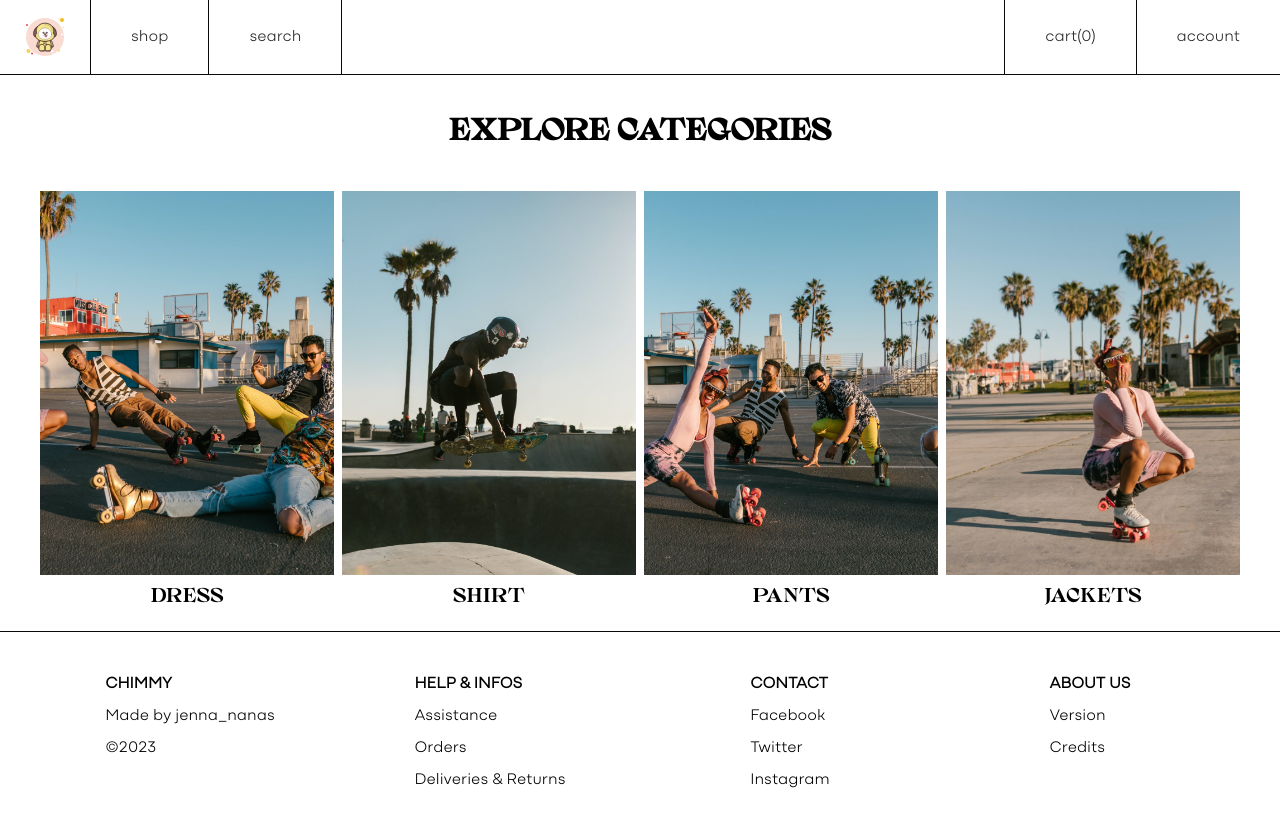
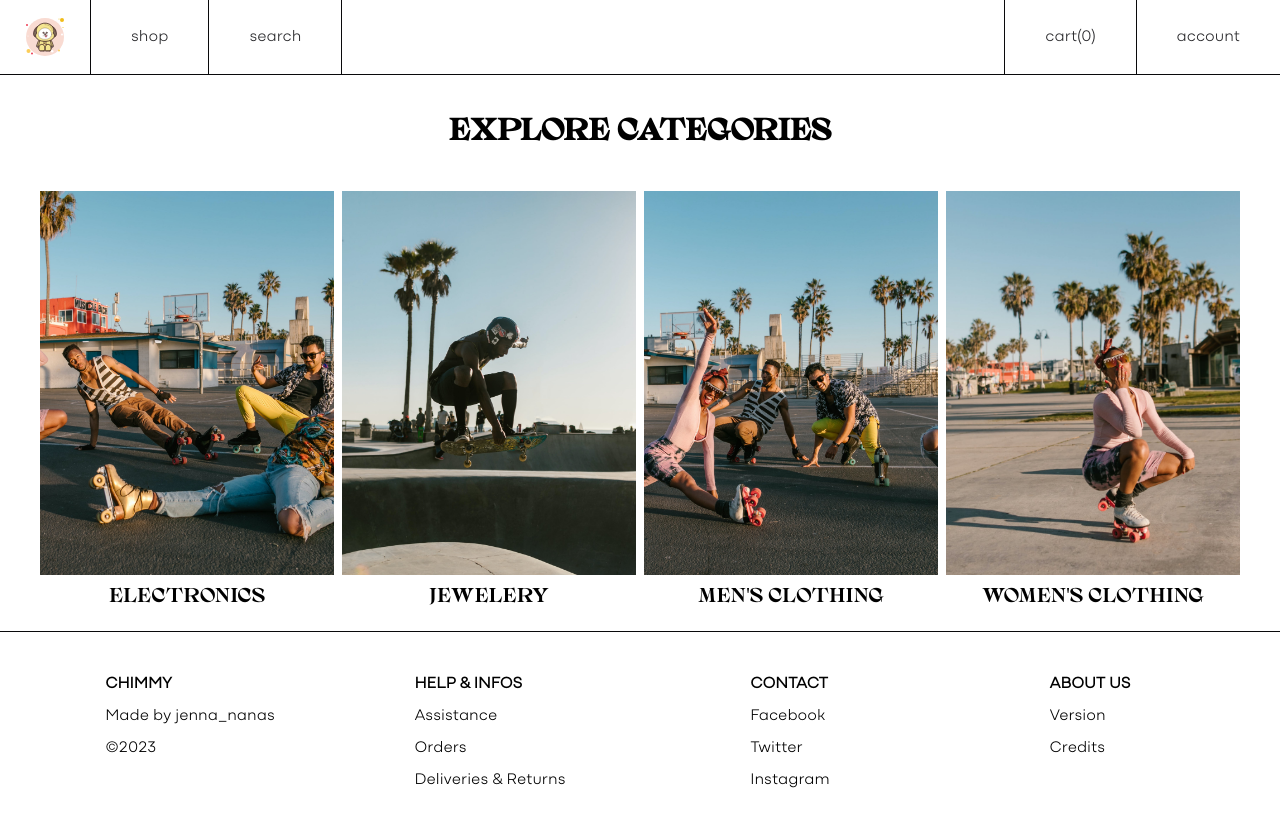
Before and after one commit to jennananas/chimmyShop, a React (Vite) app: page /search in a window 1280 px wide. Shown: the top 826 px of the page. Built offline with nearby package versions, Linux system fonts and the light colour scheme; no server answers.

Commit message:
fetch product by category

```diff
--- a/src/components/Cover/Cover.tsx
+++ b/src/components/Cover/Cover.tsx
@@ -1,27 +1,34 @@
 import CoverItem from "./CoverItem"
+import { Link } from "react-router-dom";
+
 
 
 export default function Cover() {
     const covers = [{
         imageUrl: "cover4.jpg",
-        categoryName: "Dress"
+        categoryName: "electronics"
     }, {
         imageUrl: "cover2.jpg",
-        categoryName: "Shirt"
+        categoryName: "jewelery"
     },
     {
         imageUrl: "cover3.jpg",
-        categoryName: "Pants"
+        categoryName: "men's clothing"
     },
     {
         imageUrl: "cover1.jpg",
-        categoryName: "Jackets"
+        categoryName: "women's clothing"
     }]
+
     return (
         <div className="grid grid-cols-4 gap-2 pt-5">
             {
                 covers.map((cover, index) => (
-                    <CoverItem key={index} imageUrl={`/src/assets/images/${cover.imageUrl}`} category={cover.categoryName} />
+                    <Link to={`/shop/${cover.categoryName}`} key={index}>
+                        <CoverItem key={index} imageUrl={`/src/assets/images/${cover.imageUrl}`} category={cover.categoryName}
+                        />
+                    </Link>
+
                 ))
             }
 
--- a/src/components/Cover/CoverItem.tsx
+++ b/src/components/Cover/CoverItem.tsx
@@ -1,3 +1,5 @@
+
+
 interface CoverProps {
     imageUrl: string
     category: string
@@ -5,7 +7,7 @@ interface CoverProps {
 
 export default function CoverItem({ imageUrl, category }: CoverProps) {
     return (
-        <div className="flex flex-col gap-2">
+        <div className="flex flex-col gap-2 cursor-pointer">
             <img src={imageUrl} alt="" className="h-96 object-cover" />
             <h1 className="text-xl uppercase text-center">{category}</h1>
         </div>
--- /dev/null
+++ b/src/components/productsApi.tsx
@@ -0,0 +1,20 @@
+/* eslint-disable @typescript-eslint/no-explicit-any */
+type ProductsAPIType = {
+    getAllProducts: () => Promise<any>;
+    getProductsByCat: (category: string) => Promise<any>;
+};
+
+const ProductsAPI: ProductsAPIType = {
+    getAllProducts: async () => {
+        const res = await fetch('https://fakestoreapi.com/products');
+        const data = await res.json();
+        return data;
+    },
+    getProductsByCat: async (category: string) => {
+        const res = await fetch(`https://fakestoreapi.com/products/category/${category}`);
+        const data = await res.json();
+        return data;
+    },
+};
+
+export default ProductsAPI;
--- a/src/context/ProductContext.tsx
+++ b/src/context/ProductContext.tsx
@@ -1,4 +1,4 @@
-import React, { createContext, useContext, ReactNode, useEffect } from 'react';
+import React, { createContext, useContext, ReactNode } from 'react';
 
 interface Product {
     id: string;
@@ -20,17 +20,7 @@ export const ProductProvider: React.FC<{ children: ReactNode }> = ({ children })
 
     const [products, setProducts] = React.useState<Product[]>([]);
 
-    useEffect(() => {
-        fetch('https://fakestoreapi.com/products')
-            .then((res) => res.json())
-            .then((data) => {
 
-                setProducts(data);
-            })
-            .catch((error) => {
-                console.error('Error while fetching:', error);
-            });
-    }, []);
 
     return (
         <ProductContext.Provider value={{ products, setProducts }}>
--- a/src/pages/Catalog.tsx
+++ b/src/pages/Catalog.tsx
@@ -2,16 +2,39 @@ import Header from "../components/Header/Header";
 import Footer from "../components/Footer/Footer";
 import ProductCard from "../components/Product/ProductCard";
 import { useProductContext } from "../context/ProductContext";
+import { useParams } from "react-router-dom";
+import { useEffect } from "react";
+import ProductsAPI from "../components/productsApi";
+
 
 
 export default function Catalog() {
-    const { products } = useProductContext()
+    const { products, setProducts } = useProductContext()
+    const category = useParams().category
+
+    useEffect(() => {
+        const fetchProduct = async () => {
+            try {
+                let data;
+                if (category) {
+                    data = await ProductsAPI.getProductsByCat(category);
+                } else {
+                    data = await ProductsAPI.getAllProducts();
+                }
+                setProducts(data);
+            } catch (error) {
+                console.error('Error while fetching products:', error);
+            }
+        };
+        fetchProduct();
+    }, [category, setProducts]);
+
     return (
         <div className="w-100 h-screen flex flex-col gap-5">
             <Header />
             <div className="grow px-10">
                 <span className="flex justify-center py-5 items-center">
-                    <h1 className='uppercase text-3xl font-bold'>Shop All</h1>
+                    <h1 className='uppercase text-3xl font-bold'>Shop {category ? category : "all"}</h1>
                 </span>
                 <div id="products" className="grid grid-cols-4 justify-center
                 px-10 py-5 gap-20">
--- a/src/routes/Router.tsx
+++ b/src/routes/Router.tsx
@@ -16,7 +16,11 @@ export default function Router() {
         },
         {
             path: "/shop",
-            element: <Catalog />
+            element: <Catalog />,
+            children: [{
+                path: "/shop/:category",
+                element: <Catalog />
+            }],
         }, {
             path: "/product/:productId",
             element: <ProductDetails />
```
